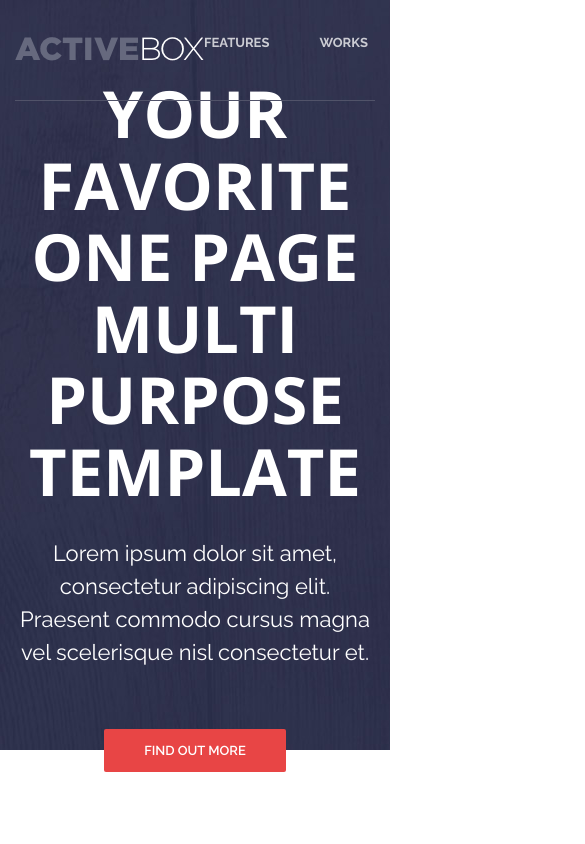
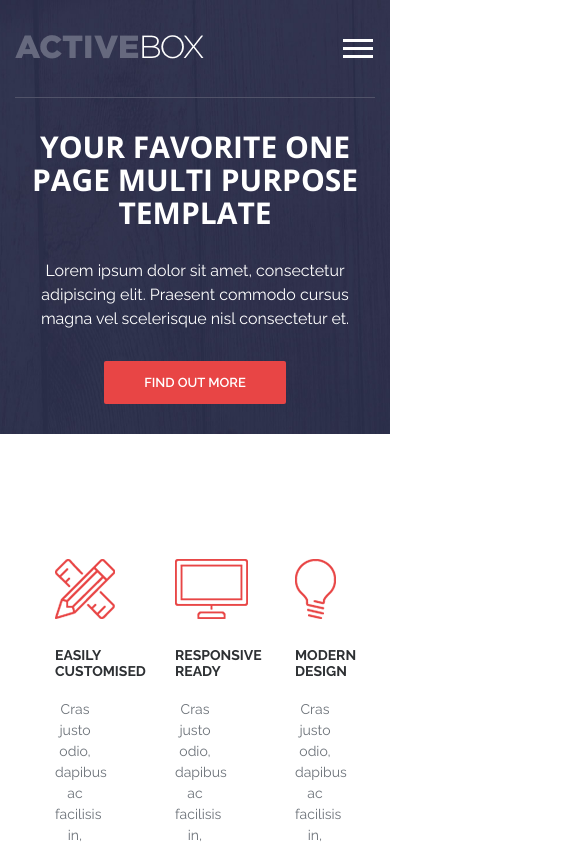
Before and after one commit to vi7ali/verstka-activebox, a plain HTML site: page index.html in a window 390 px wide. Shown: the top 844 px of the page, 585 px wide, since content can reach past the window. Drawn offline with nearby package versions, Linux system fonts and the light colour scheme.

Commit message:
Add media and burger

```diff
--- a/css/style.css
+++ b/css/style.css
@@ -482,3 +482,84 @@ Button
 .copyright__text span {
     color: #fff;
 }
+
+/* Burger */
+
+.burger {
+    display: none;
+    padding: 9px 2px;
+
+    background: none;
+    border: 0;
+    cursor: pointer;
+}
+
+.burger__item {
+    display: block;
+    width: 30px;
+    height: 3px;
+
+
+    background-color: #fff;
+
+    font-size: 0;
+    color: transparent;
+
+    position: relative;
+}
+
+.burger__item:before,
+.burger__item:after  {
+    content: "";
+    width: 100%;
+    height: 100%;
+    background-color: #fff;
+    position: absolute;
+    left: 0;
+    z-index: 1;
+}
+
+.burger__item:before {
+    top: -8px;
+}
+
+.burger__item:after {
+    bottom: -8px;
+}
+
+/* Media */
+@media (max-width: 991px) {
+    /*Nav*/
+    .nav {
+        display: none;
+    }
+
+    /*Burger*/
+    .burger {
+        display: block;
+    }
+
+    /*Intro*/
+    .intro__title {
+        font-size: 40px;
+    }
+}
+
+@media (max-width: 767px) {
+
+    .intro {
+        height: auto;
+        padding-top: 130px;
+        padding-bottom: 30px;
+    }
+
+    .intro__title {
+        font-size: 30px;
+    }
+
+    .intro__subtitle {
+        margin-bottom:30px;
+        font-size: 16px;
+    }
+
+}
--- a/index.html
+++ b/index.html
@@ -56,6 +56,10 @@
                 <a href="#" class="nav__link">Testimonials</a>
                 <a href="#" class="nav__link">Download</a>
             </nav>
+
+            <button type="button" class="burger">
+                <span class="burger__item">Menu</span>
+            </button>
         </div>
     </div>
 </header>
```
